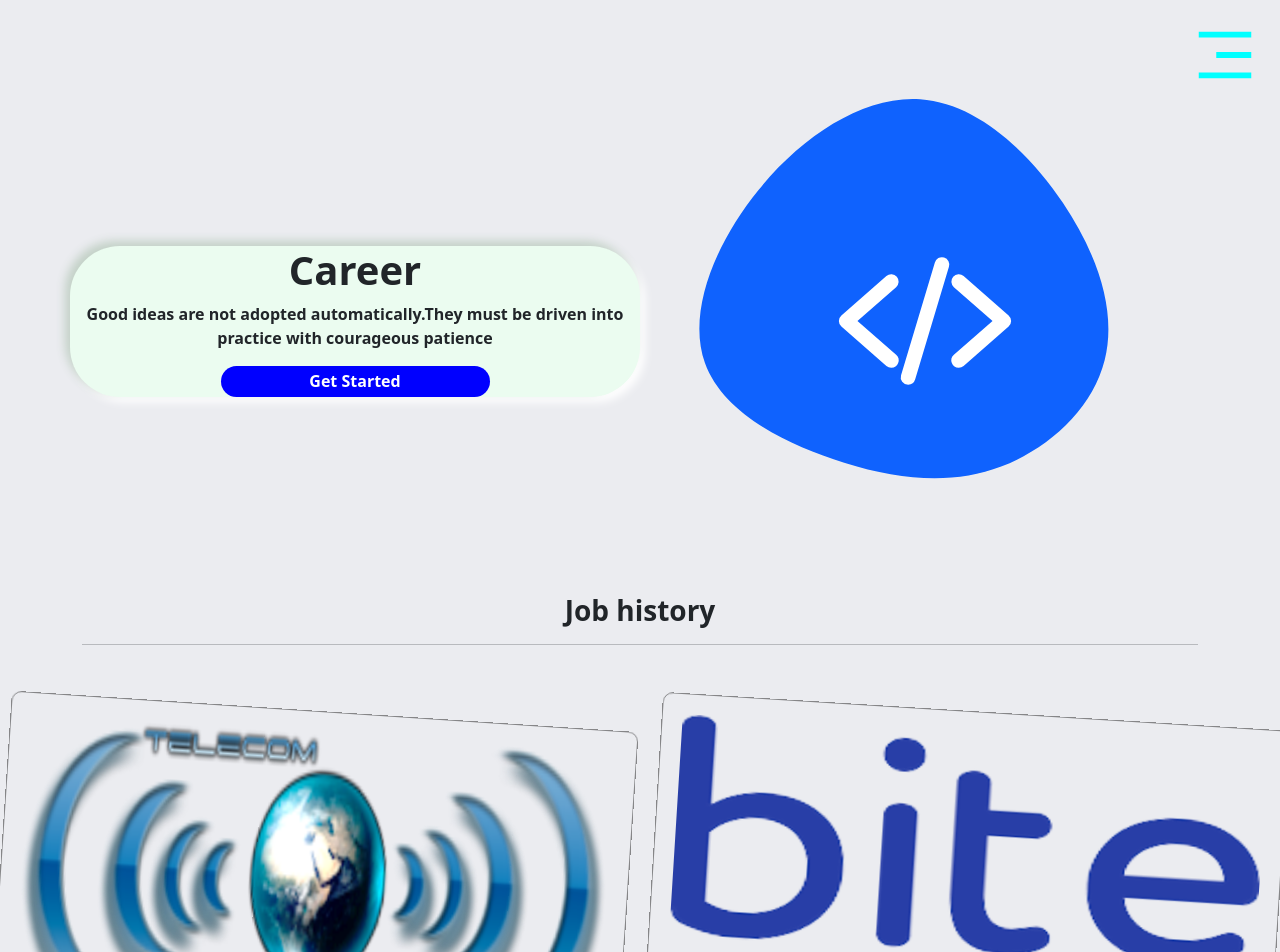
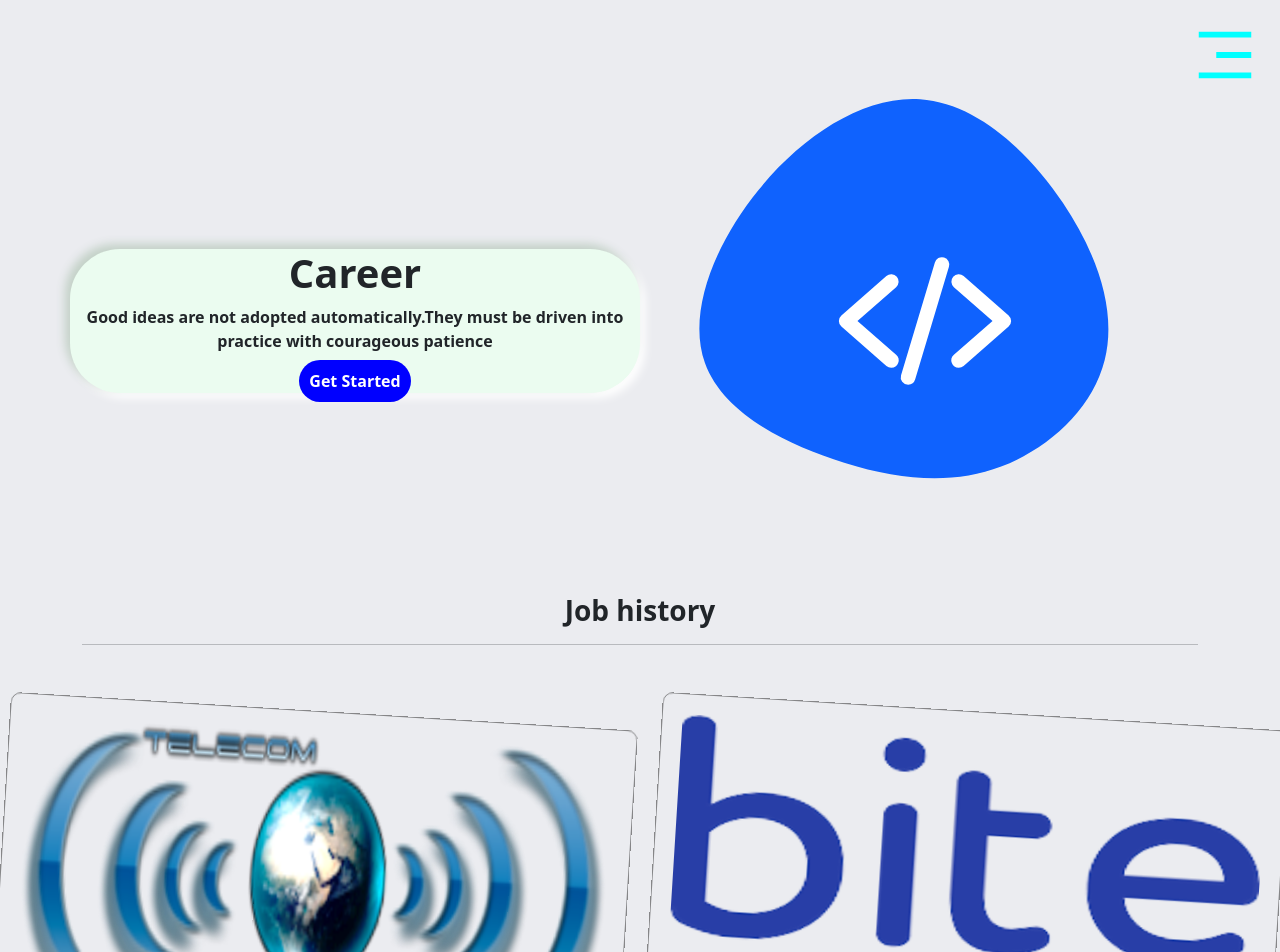
Before and after one commit to MeftunH/portfolio-v1, a React (Create React App) app: page /career in a window 1280 px wide. Shown: the top 952 px of the page. Built offline with nearby package versions, Linux system fonts and the light colour scheme; a web font is replaced by a local one.

Commit message:
fix button styling

```diff
--- a/src/components/Carousel.js
+++ b/src/components/Carousel.js
@@ -3,7 +3,7 @@ import { SiReact,SiSpringboot,SiSpring,SiSpringsecurity,SiLaravel,SiVuedotjs,SiJ
 function Carousel() {
   return (
     <div>
-      <div className="carousel-parent position-relative">
+      <div className="carousel-parent position-relative" id="carousel">
         <h1 className="position-absolute top-0 start-0 end-0 text-center mt-5">Technologies</h1>
 
         <div className="gallery">
--- a/src/index.css
+++ b/src/index.css
@@ -1,4 +1,12 @@
 @import url('https://fonts.googleapis.com/css2?family=Montserrat+Alternates:wght@500&family=Montserrat:ital,wght@1,200&family=Smooch&display=swap');
+
+html{
+  overflow-x: hidden;
+  scroll-behavior: smooth;
+}
+a{
+  color: black;
+}
 body {
   margin: 0;
   font-family: -apple-system, BlinkMacSystemFont, "Segoe UI", "Roboto", "Oxygen",
@@ -22,12 +30,6 @@ code {
 
 a{
   text-decoration: none !important;
-  background-color: white;
-  height: 31px;
-  border-radius: 25px;
-  border: none;
-  width: 50%;
-  color: #001220;
 }
 
 .flex-with-center {
--- a/src/pages/Career.js
+++ b/src/pages/Career.js
@@ -15,7 +15,9 @@ function Career() {
                 Good ideas are not adopted automatically.They must be driven
                 into practice with courageous patience
               </p>
-              <button className="primary-button">Get Started</button>
+              <div className="intro-content align-center">
+              <a className="primary-button" href="#jobs">Get Started</a>
+              </div>
             </div>
           </div>
           <div className="col-md-6 position-relative">
@@ -35,7 +37,7 @@ function Career() {
         </div>
       </div>
 
-      <div className="container job-history-list">
+      <div className="container job-history-list" id="jobs">
        <h3 className="font-bold">Job history</h3>
        <hr></hr>
         </div>
--- a/src/pages/Home.js
+++ b/src/pages/Home.js
@@ -14,7 +14,7 @@ function Home() {
 
           <div className="intro-content d-flex justify-content-between">
             <p>Software Engineer</p>
-            <button className="primary-button font-bold">Get Started</button>
+            <a className="primary-button font-bold" href="#carousel"> Get Started</a>
           </div>
         </div>
       </div>
--- a/src/stylesheets/career-courses.css
+++ b/src/stylesheets/career-courses.css
@@ -2,6 +2,8 @@
  background-color: blue;
  color: white;
  font-weight: bold;
+ padding: 10px;
+ width: 100%;
 }
 .job{
    padding: 20px;
--- a/src/stylesheets/home.css
+++ b/src/stylesheets/home.css
@@ -57,7 +57,7 @@
 } */
 
 pre{
-    font-size: 18px;
+    font-size: 14px;
     font-family: Impact, Haettenschweiler, "Arial Narrow Bold", sans-serif !important;
 }
 
```
